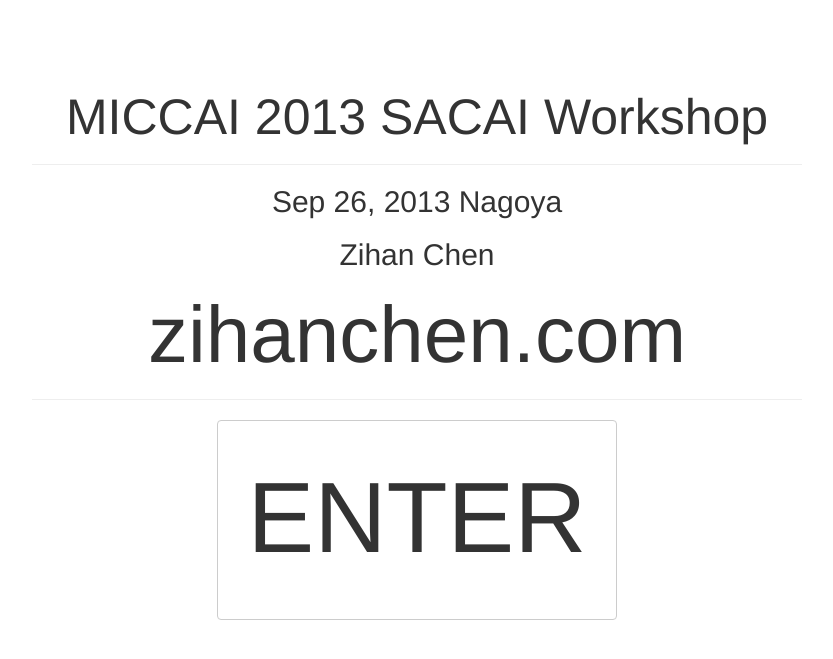
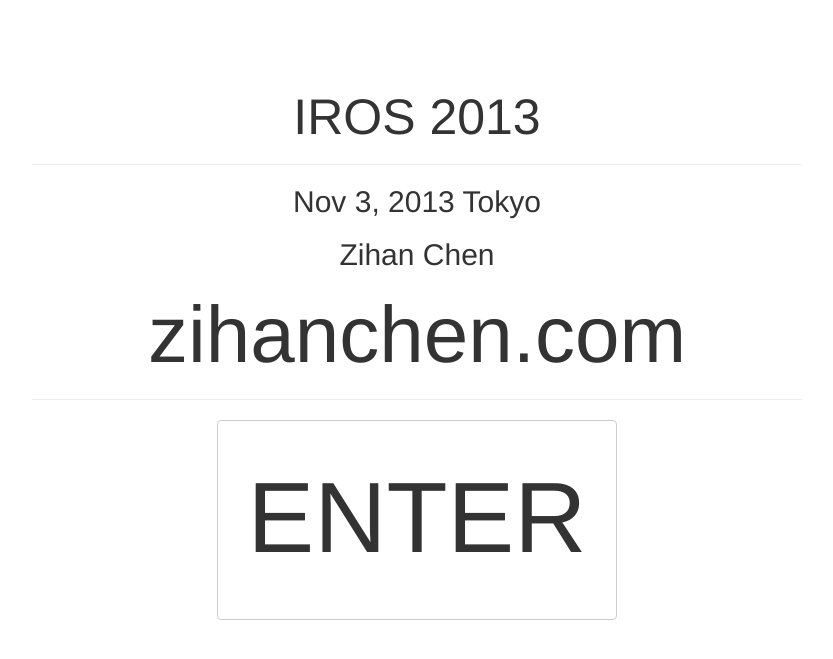
Before and after one commit to zchen24/zchen24.github.io, a Jekyll site: the page index.html, which Jekyll copies as it is, in a window 1280 px wide. Shown: the top 659 px of the page, without its empty margins (223-1056 px from the left). Built offline with Jekyll 4.4.1, drawn with Linux system fonts in a browser that asks for light colours; Markdown is read by kramdown in place of the engine named in the settings.

Commit message:
iros13: updated mainpage

```diff
--- a/index.html
+++ b/index.html
@@ -6,7 +6,7 @@
     <meta name="description" content="Front page for MICCAI 2013 ws">
     <meta name="author" content="Zihan Chen">
 
-    <title>MICCAI 2013</title>
+    <title>IROS 2013</title>
     <meta name="viewport" content="width=device-width, initial-scale=1.0">
     <!-- Bootstrap -->
     <link href="./css/bootstrap.min.css" rel="stylesheet" media="screen">
@@ -52,16 +52,16 @@
     <div class="container container-fluid center">
 
       <div class="page-header">
-        <h1 class="center" id="About">MICCAI 2013 SACAI Workshop</h1>
+        <h1 class="center" id="About">IROS 2013</h1>
       </div>
 
 
-      <h2 class="center" id="About">Sep 26, 2013 Nagoya</h2>
+      <h2 class="center" id="About">Nov 3, 2013 Tokyo</h2>
       <h2 class="center" id="About">Zihan Chen</h2>
       <h1 style="font-size:80px;">zihanchen.com</h1>
 
       <hr>
-      <a href="http://zihanchen.com/miccai13"
+      <a href="http://zihanchen.com/iros13"
          class="btn btn-default btn-huge">ENTER</a>
 
     </div> <!-- ./container -->
```
Also changed, not shown: iros13/assets/dvRK.map.png (deleted), 2 other files.
